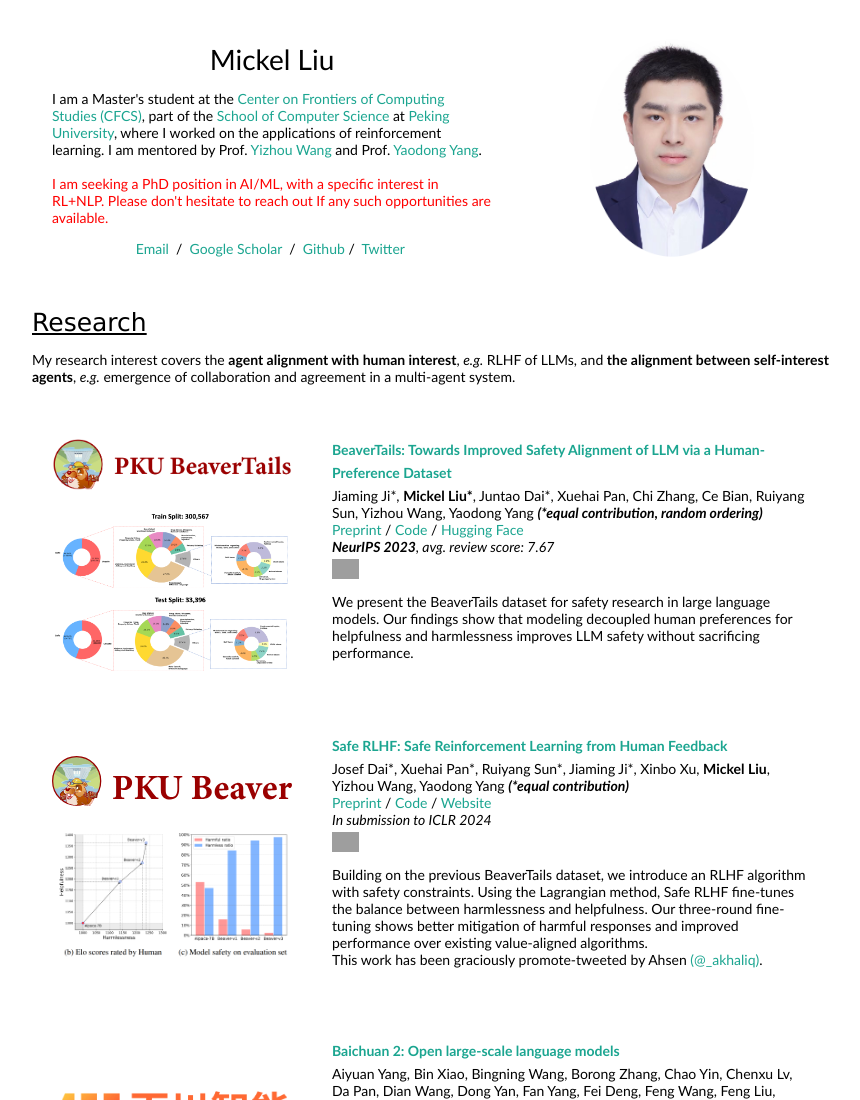
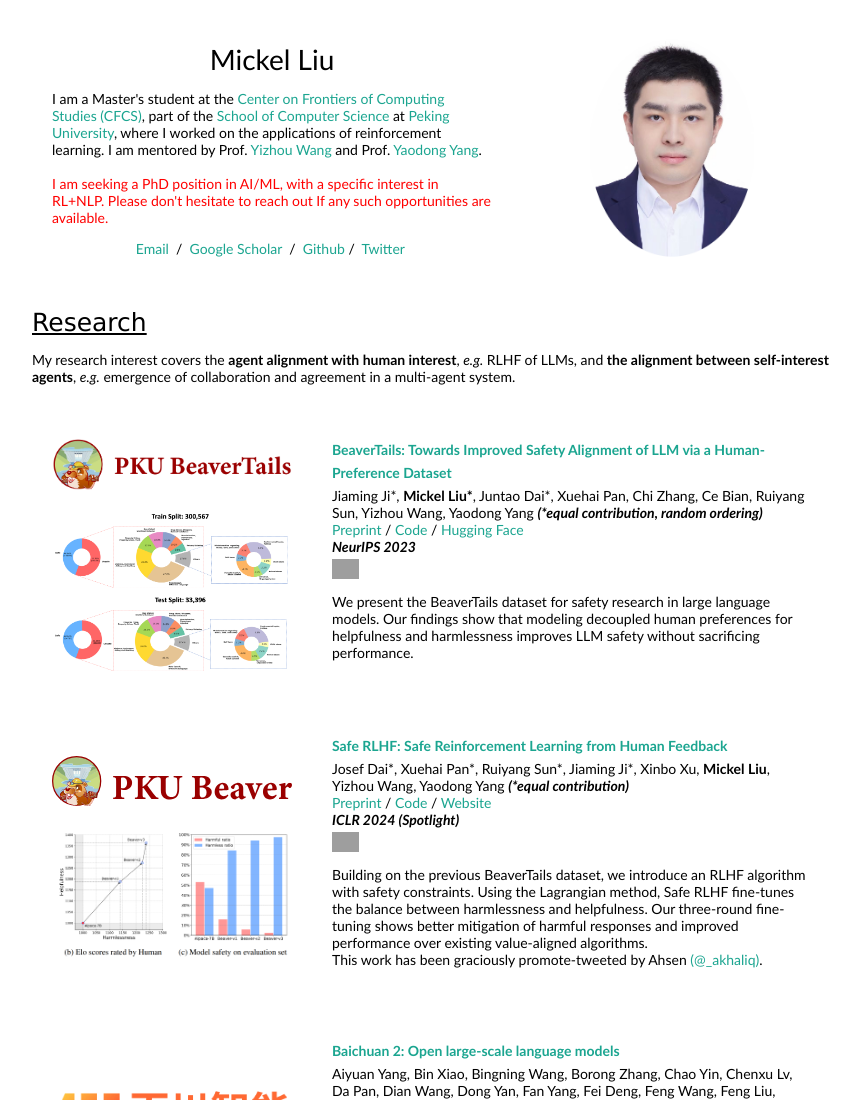
Before and after one commit to mickel-liu/mickel-liu.github.io, a plain HTML site: page index.html in a window 1280 px wide. Shown: the top 1100 px of the page, without its empty margins (208-1068 px from the left). Drawn offline with Linux system fonts and the light colour scheme; grey boxes are pictures that could not be loaded.

Commit message:
iclr update

```diff
--- a/index.html
+++ b/index.html
@@ -169,7 +169,7 @@
           /
           <a href="https://huggingface.co/datasets/PKU-Alignment/PKU-SafeRLHF" target="_blank">Hugging Face</a>
           <br>
-          <em><strong>NeurIPS 2023</strong>, avg. review score: 7.67</em>
+          <em><strong>NeurIPS 2023</strong></em>
           <br>
           <a href="https://github.com/PKU-Alignment/beavertails" target="_blank" >
             <img src="https://img.shields.io/github/stars/PKU-Alignment/beavertails?style=for-the-badge&logo=github&color=06a283" alt="GitHub stars" style="height: 20px;vertical-align: -webkit-baseline-middle;">
@@ -200,7 +200,7 @@
                 /
                 <a href="https://pku-beaver.github.io/" target="_blank">Website</a>
                 <br>
-                <em>In submission to ICLR 2024</em>
+                <em><strong>ICLR 2024 (Spotlight)</strong></em>
                 <br>
                 <a href="https://github.com/PKU-Alignment/safe-rlhf" target="_blank" >
                   <img src="https://img.shields.io/github/stars/PKU-Alignment/safe-rlhf?style=for-the-badge&logo=github&color=06a283" alt="GitHub stars" style="height: 20px;vertical-align: -webkit-baseline-middle;">
```
